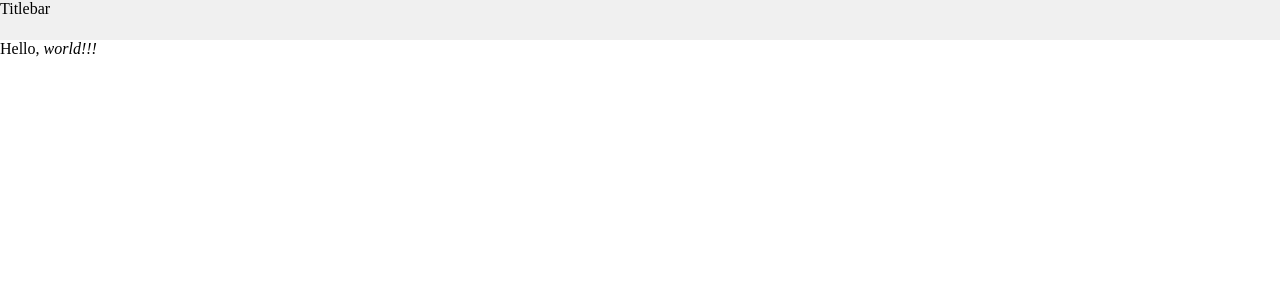
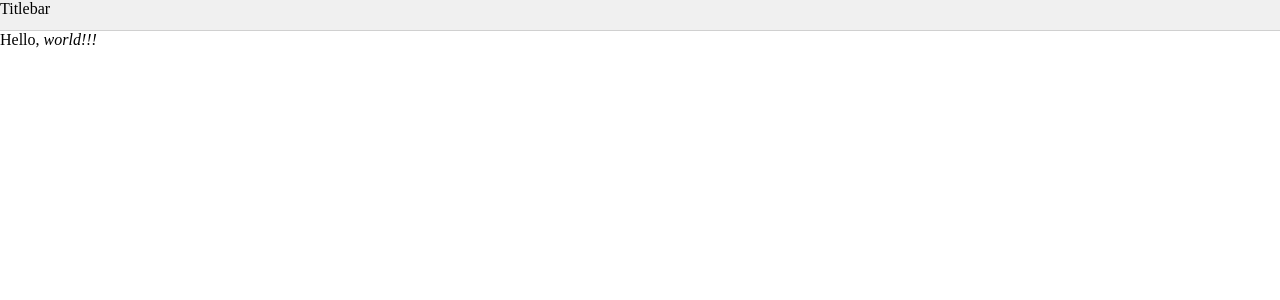
Before and after one commit to Drakmyth/yarm, a React app: page / in a window 1280 px wide. Shown: the top 300 px of the page. Built offline with nearby package versions, Linux system fonts and the light colour scheme.

Commit message:
Move index styles to App.css, implement dragging for custom titlebar

```diff
--- a/src/website/App.css
+++ b/src/website/App.css
@@ -1,4 +1,21 @@
 #titlebar {
     background-color: #f0f0f0;
-    height: 40px;
+    height: 30px;
+    border-bottom: 1px solid #d0d0d0;
+    -webkit-app-region: drag;
+    -webkit-user-select: none;
+    user-select: none;
 }
+
+#app {
+    height: calc(100vh - 30px);
+    width: 100vw;
+    overflow: auto;
+}
+
+body {
+    width: 100vw;
+    height: 100vh;
+    margin: 0;
+    overflow: hidden;
+}
--- a/src/website/index.html
+++ b/src/website/index.html
@@ -7,8 +7,8 @@
         />
         <meta name="viewport" content="width=device-width, initial-scale=1" />
     </head>
-    <body style="width: 100%; height: 100%; margin: 0">
+    <body>
         <header id="titlebar"></header>
-        <div id="app" style="width: 100%; height: 100%">Loading...</div>
+        <div id="app">Loading...</div>
     </body>
 </html>
```
